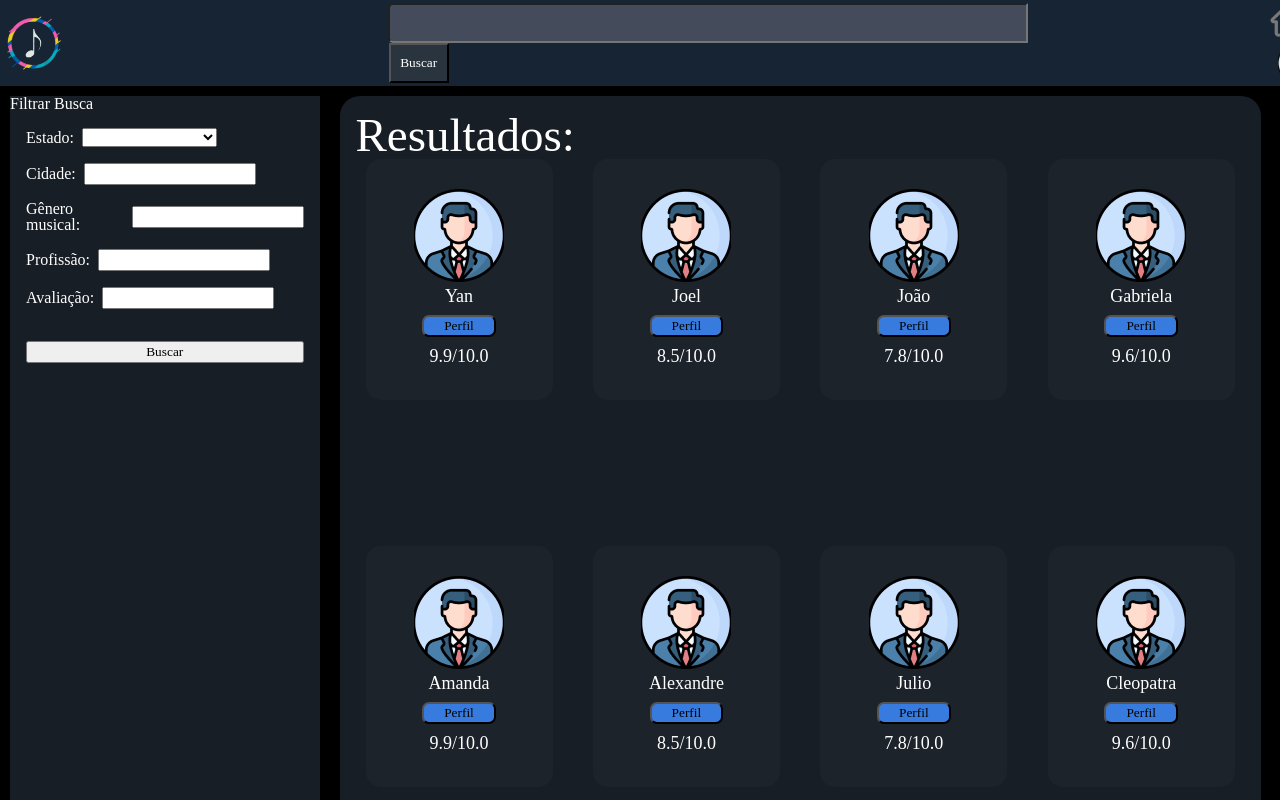
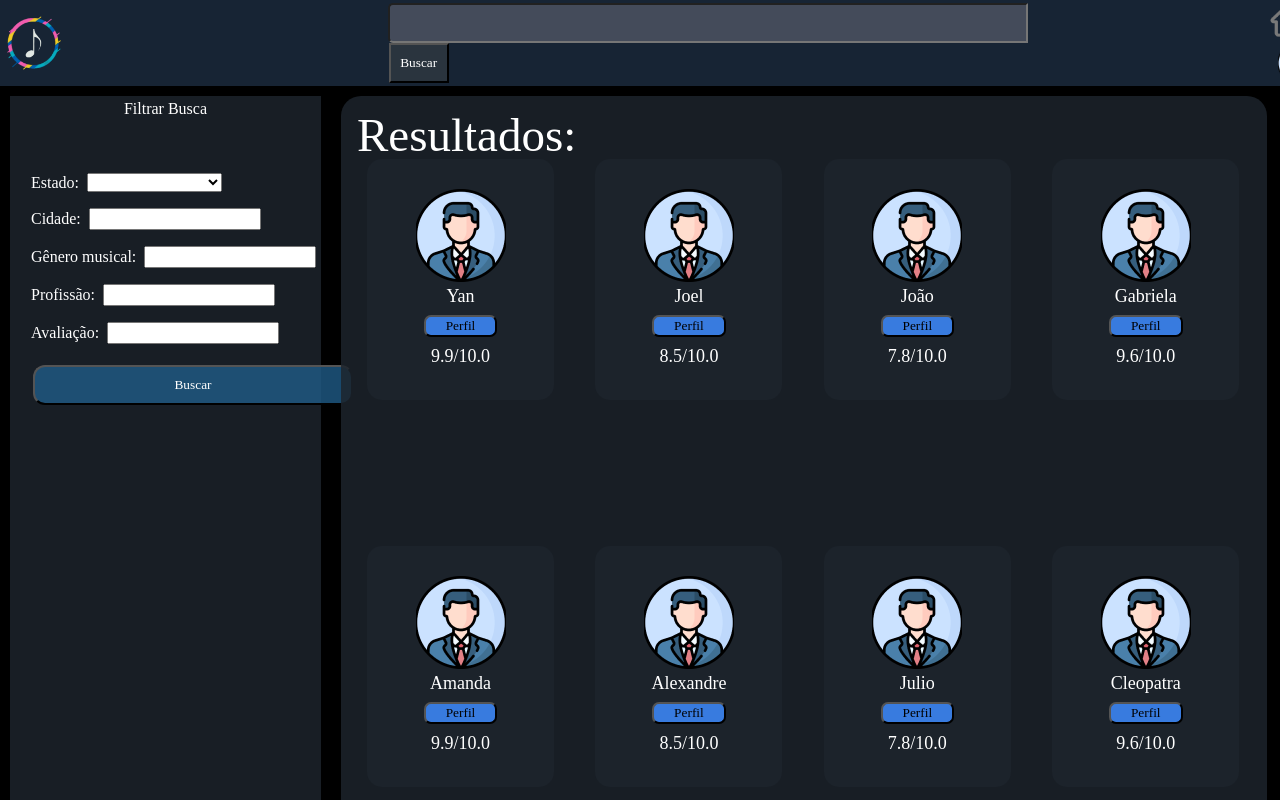
Before and after one commit to Yan-Fonseca/TuneTown, a Vue app: page /#/search in a window 1280 px wide. Shown: the top 800 px of the page. Built offline with nearby package versions, Linux system fonts and the light colour scheme; a web font is replaced by a local one.

Commit message:
Inicia configuracao do filtro.

```diff
--- a/src/components/Busca/Filtro.vue
+++ b/src/components/Busca/Filtro.vue
@@ -53,6 +53,8 @@ export default {
         height: 100%;
         float: left;
         margin: 10px;
+        text-align: center;
+        padding: 5px;
     }
 
     form {
@@ -60,6 +62,7 @@ export default {
         grid-template-columns: 1fr;
         gap: 1rem;
         padding: 1rem;
+        margin-top: 5px;
     }
 
     .form-group {
@@ -73,6 +76,17 @@ export default {
 
     .buscar {
         margin-top: 1rem;
+        height: 5vh;
+        width: 40vh;
+        color: white;
+        margin-top: 5px;
+        margin-left: 2px;
+        border-radius: 12px;
         align-self: flex-start; /* Alinha o botão à esquerda */
+        background-color: #1f5b86ce;
+    }
+
+    .info {
+        margin-top: 40px;
     }
 </style>
```
